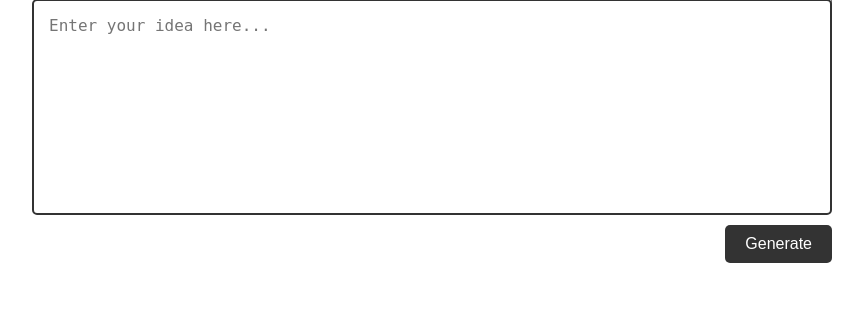
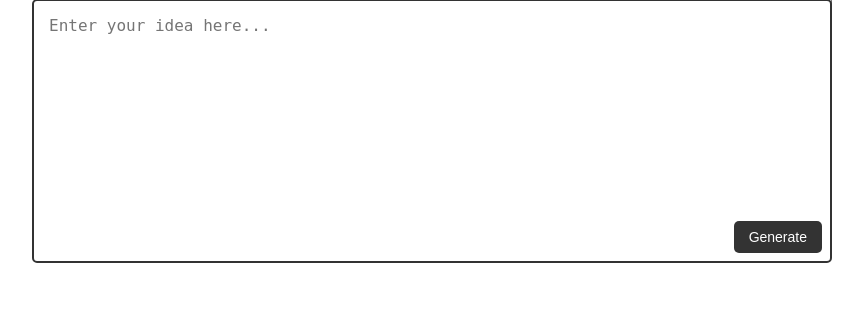
Before and after one commit to KaIWMalcolm/IdeaExpander, a Flask app: page /idea-tool in a window 1280 px wide. Shown: the part 128-438 px from the top of the page, without its empty margins (208-1071 px from the left). Run offline with Flask 3, Linux system fonts and the light colour scheme.

Commit message:
fixing error with OPENAI shutting down my API's for being on github, also formatting of the idea tool page

```diff
--- a/app.py
+++ b/app.py
@@ -1,10 +1,13 @@
 from flask import Flask, render_template, request, jsonify
+from dotenv import load_dotenv
 import openai
 import os
 
+
 app = Flask(__name__)
 
-openai.api_key = "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"
+load_dotenv()  # This will load variables from .env
+openai.api_key = os.getenv("OPENAI_API_KEY")
 
 @app.route('/')
 def home():
--- a/static/css/style.css
+++ b/static/css/style.css
@@ -61,12 +61,14 @@ nav a.idea-tool {
 }
 
 /* Input area for textarea and button */
+/* Input area for textarea and button */
 .input-area {
     position: relative;
     margin-top: 50px; /* space below dropdown */
     display: flex;
+    height: 33vh; /* about one-third of the page height */
     flex-direction: column;
-    height: 33vh; /* about one-third of the page height */
+    align-items: stretch; /* Ensure full width of textarea */
 }
 
 #user_input {
@@ -76,6 +78,8 @@ nav a.idea-tool {
     resize: none; /* Prevent manual resize */
     border: 2px solid #333;
     border-radius: 5px;
+    padding-right: 60px; /* Make space for the button */
+    position: relative;
 }
 
 #user_input:focus {
@@ -84,19 +88,28 @@ nav a.idea-tool {
 }
 
 #generate_btn {
-    align-self: flex-end;
-    margin-top: 10px;
-    padding: 10px 20px;
+    position: absolute;
+    bottom: 10px;
+    right: 10px;
+    padding: 8px 15px;
     background: #333;
     color: #fff;
-    font-size: 16px;
+    font-size: 14px;
     border: none;
     border-radius: 5px;
     cursor: pointer;
+    z-index: 10; /* Ensure the button stays on top */
 }
 
 #generate_btn:hover {
     background: #555;
+}
+
+.input-area {
+    position: relative; /* Ensure textarea and button are positioned together */
+    display: flex;
+    align-items: stretch;
+    justify-content: center;
 }
 
 /* Response container */
--- a/templates/idea_tool.html
+++ b/templates/idea_tool.html
@@ -10,21 +10,22 @@
         </select>
     </div>
 
-    <!-- Large text area for user input -->
-    <div class="input-area">
-        <textarea id="user_input" placeholder="Enter your idea here..."></textarea>
-        <button id="generate_btn">Generate</button>
-    </div>
+    <form method="POST" action="{{ url_for('idea_tool') }}">
+        <div class="input-area">
+            <textarea id="user_input" name="user_input" placeholder="Enter your idea here..."></textarea>
+            <button id="generate_btn" type="submit">Generate</button>
+        </div>
+    </form>
 
-    <!-- This container will show loading and then the result -->
+    <!-- This container will show loading or errors -->
     <div id="response_container">
         {% if error %}
             <div class="error">{{ error }}</div>
         {% endif %}
         {% if result %}
-            <h2>Expanded Idea:</h2>
-            <div class="result" style="white-space: pre-wrap;">{{ result }}</div>
-        {% endif %}
+            <!-- A hidden element to store the expanded idea so JS can extract it -->
+            <div id="result" style="display:none;">{{ result }}</div>
+{% endif %}
     </div>
 </div>
 {% endblock %}
```
Also changed, not shown: static/js/script.js (+19 -21 lines), 1 other file.
